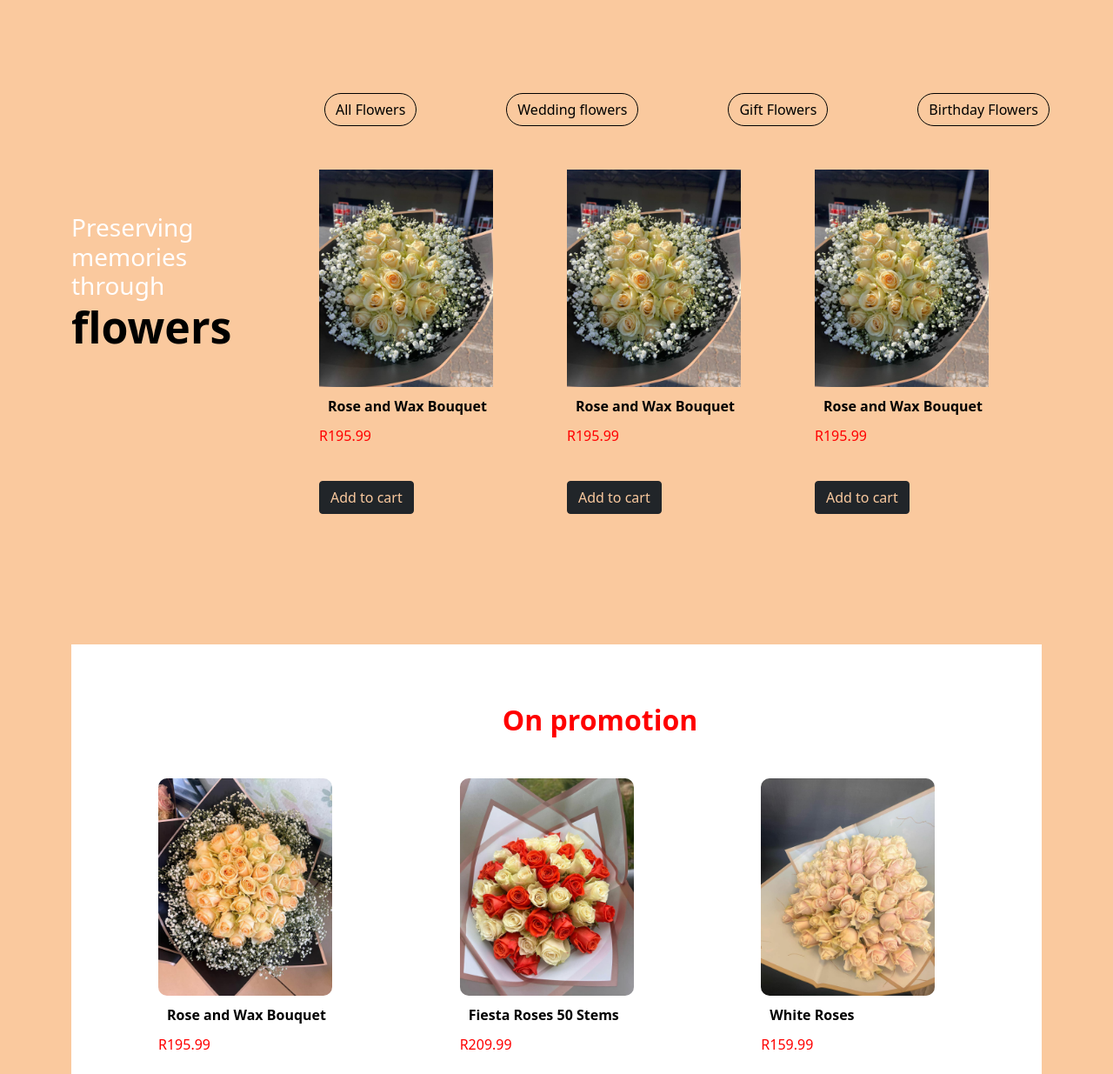
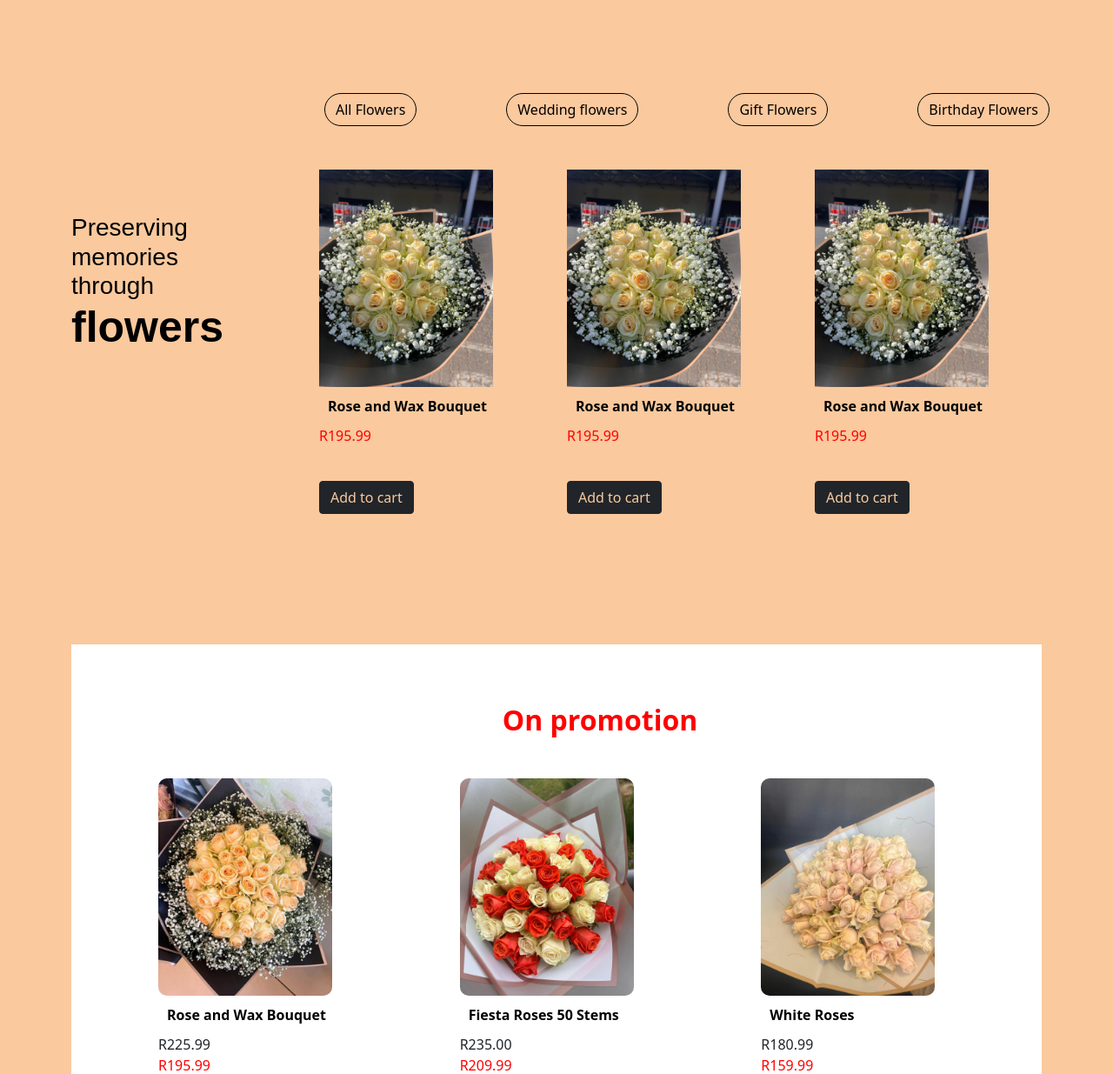
Before and after one commit to MellowMokoen/Thee-flower-shop, a plain HTML site: page index.html in a window 1280 px wide. Shown: the part 65-1300 px from the top of the page at 87% size. Drawn offline with nearby package versions, Linux system fonts and the light colour scheme.

Commit message:
Included the normal price on the promo section

```diff
--- a/index.html
+++ b/index.html
@@ -55,6 +55,7 @@
         <div class="col-3">
           <img src="/images/15.jpeg" width="200" alt="" />
           <div class="flower-name">Rose and Wax Bouquet</div>
+
           <div class="reduced-price">R195.99</div>
           <a href="/" class="btn btn-dark">Add to cart</a>
         </div>
@@ -78,6 +79,7 @@
           <div class="col-md-4">
             <img src="/images/8.jpeg" class="promo-flower" width="200" alt="" />
             <div class="flower-name">Rose and Wax Bouquet</div>
+            <div class="normal-price">R225.99</div>
             <div class="reduced-price">R195.99</div>
             <a href="/" class="btn btn-dark">Add to cart</a>
           </div>
@@ -89,12 +91,14 @@
               width="200"
             />
             <div class="flower-name">Fiesta Roses 50 Stems</div>
+            <div class="normal-price">R235.00</div>
             <div class="reduced-price">R209.99</div>
             <a href="/" class="btn btn-dark">Add to cart</a>
           </div>
           <div class="col-md-4">
             <img src="/images/9.jpeg" class="promo-flower" width="200" />
             <div class="flower-name">White Roses</div>
+            <div class="normal-price">R180.99</div>
             <div class="reduced-price">R159.99</div>
             <a href="/" class="btn btn-dark">Add to cart</a>
           </div>
--- a/src/style.css
+++ b/src/style.css
@@ -34,9 +34,23 @@ nav li.active a {
     color: white;
 }
 
+.category {
+    padding: 50px;
+    margin-left: 150px;
+}
+
+.category a {
+    color: black;
+    border: 1px solid black;
+    background-color: var(--primary-color);
+    border-radius: 20px;
+}
+
 h3 {
-    color: white;
+    color: black;
     margin-top: 50px;
+    font-family: fantasy;
+
 }
 
 .emphasis {
@@ -47,18 +61,6 @@ h3 {
 .btn {
     color: var(--primary-color);
     margin-top: 40px;
-}
-
-.category {
-    padding: 50px;
-    margin-left: 150px;
-}
-
-.category a {
-    color: black;
-    border: 1px solid black;
-    background-color: var(--primary-color);
-    border-radius: 20px;
 }
 
 h4 {
@@ -94,6 +96,7 @@ h2 {
     font-weight: bold;
     margin: 10px;
 }
+
 
 .reduced-price {
     color: red;
```
